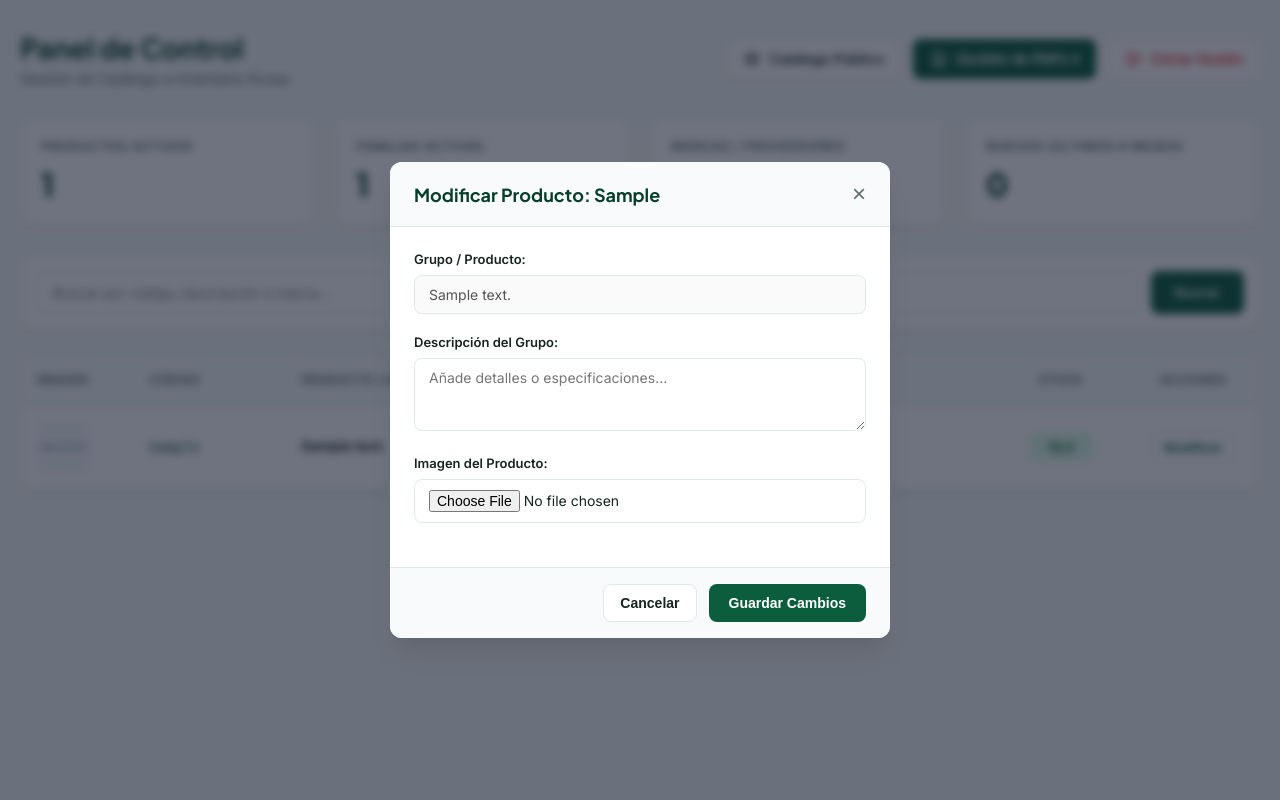
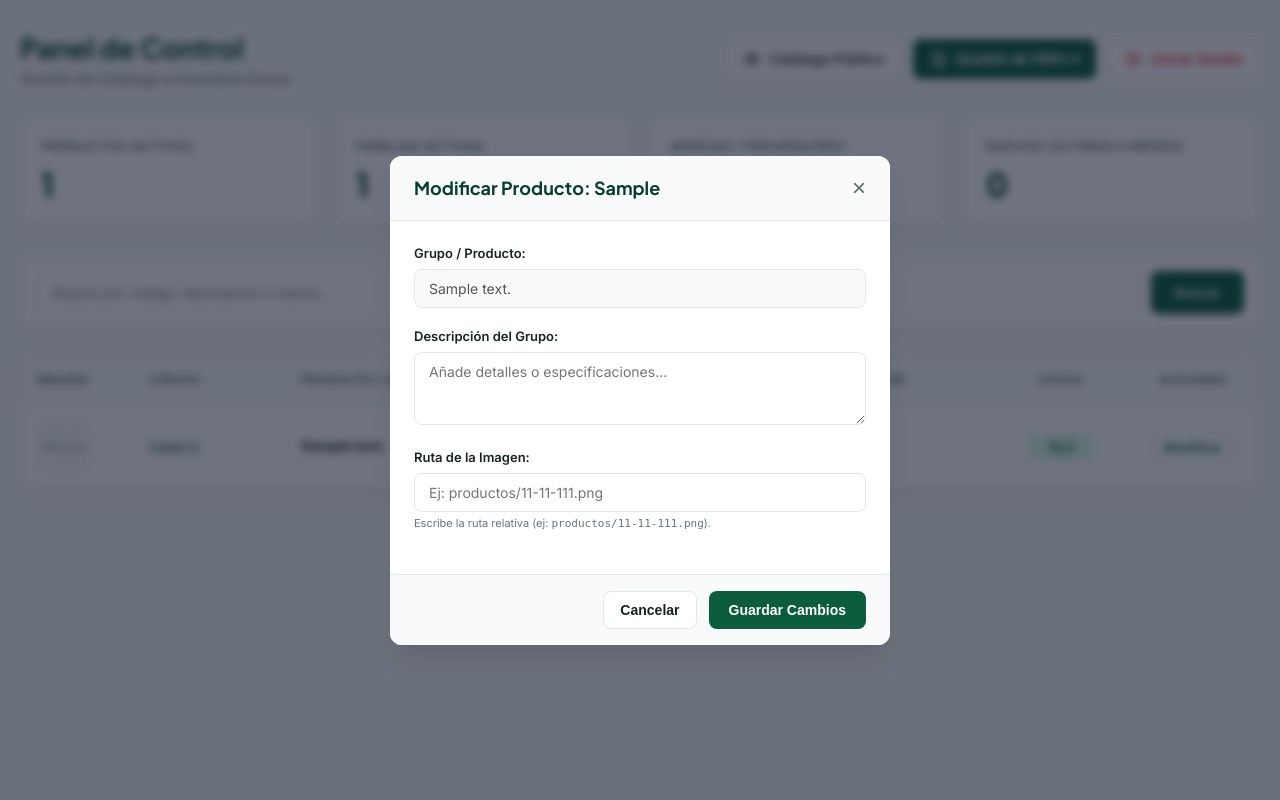
Before and after one commit to rriosecosa/digitalizacionCatalogo, a Django app: page /dashboard/ in a window 1280 px wide, after a click on "Modificar". Run offline with Django 5.2, Linux system fonts and the light colour scheme; a user stored in the database is signed in; tables that the repository leaves empty hold one stand-in row (values such as "Sample post").

Commit message:
previo cambio de margenes

```diff
--- a/prueba/models.py
+++ b/prueba/models.py
@@ -67,6 +67,7 @@ class VistaProductoAgrupado(models.Model):
     precio_base_pesos = models.FloatField(blank=True, null=True)
     stock_disponible = models.FloatField(blank=True, null=True)
     eliminado = models.FloatField(blank=True, null=True)
+    familia_nombre = models.CharField(max_length=255, null=True, blank=True)
     unidad_medida = models.TextField(blank=True, null=True)
 
     proveedor = models.ForeignKey(
--- a/prueba/views.py
+++ b/prueba/views.py
@@ -351,38 +351,47 @@ def dashboard_productos(request):
 # ==========================================
 # VISTAS RESTANTES
 # ==========================================
-
 @permission_required('prueba.change_producto', login_url='login')
 def editar_producto(request, producto_id):
     if request.method == "POST":
         precio = request.POST.get("precio_base_pesos")
         stock = request.POST.get("stock_disponible")
+        # Capturamos la ruta en texto plano
         ruta_imagen = request.POST.get("ruta_imagen_producto", "").strip()
         grupo_nombre = request.POST.get("grupo_nombre")
         descripcion_grupo = request.POST.get("descripcion_grupo")
 
         try:
-            precio_float = float(precio) if precio else None
-            stock_float = float(stock) if stock else None
+            update_fields = {}
+            if precio is not None and precio != "":
+                update_fields['precio_base_pesos'] = float(precio)
+            if stock is not None and stock != "":
+                update_fields['stock_disponible'] = float(stock)
 
-            Producto.objects.filter(field_id=producto_id).update(
-                precio_base_pesos=precio_float,
-                stock_disponible=stock_float
-            )
+            if update_fields:
+                Producto.objects.filter(field_id=producto_id).update(**update_fields)
 
             if grupo_nombre:
                 img_obj, created = ImagenProducto.objects.get_or_create(grupo_nombre=grupo_nombre)
-                if ruta_imagen:
-                    img_obj.imagen = ruta_imagen
+
+                # Si el usuario escribió 'media/' o '/media/' por error, lo limpiamos para guardar solo la ruta relativa
+                if ruta_imagen.startswith('/media/'):
+                    ruta_imagen = ruta_imagen[7:]
+                elif ruta_imagen.startswith('media/'):
+                    ruta_imagen = ruta_imagen[6:]
+
+                # Guardamos la ruta de texto en la base de datos
+                img_obj.imagen = ruta_imagen
+
                 if descripcion_grupo is not None:
                     img_obj.descripcion = descripcion_grupo.strip()
+
                 img_obj.save()
 
             messages.success(request, "Producto actualizado correctamente.")
         except ValueError:
-            messages.error(request, "Error: Los valores ingresados no son numéricos válidos.")
+            messages.error(request, "Error: Los valores ingresados no son válidos.")
 
-    # Redirección mejorada con captura de ruta completa si existe
     return redirect(request.META.get('HTTP_REFERER', 'dashboard'))
 
 
--- a/templates/dashboard.html
+++ b/templates/dashboard.html
@@ -148,7 +148,7 @@
                             <div class="sub-desc">{{ p.descripcion_grupo|truncatechars:60 }}</div>
                         {% endif %}
                     </td>
-                    <td><span class="badge-familia">{{ p.familia_temporal|default:"General" }}</span></td>
+                    <td><span class="badge-familia">{{ p.familia_nombre|default:"General" }}</span></td>
                     <td>{{ p.proveedor.marca|default:"Sin Marca" }}</td>
                     <td style="text-align: center;">
                         <span class="badge-stock {% if p.stock_disponible > 0 %}stock-ok{% else %}stock-out{% endif %}">
@@ -171,7 +171,7 @@
                             <h3>Modificar Producto: {{ p.codigo }}</h3>
                             <button type="button" class="btn-cerrar" onclick="cerrarModal('modal-{{ p.field_id }}')">&times;</button>
                         </div>
-                        <form method="post" action="{% url 'editar_producto' p.field_id %}" enctype="multipart/form-data">
+                        <form method="post" action="{% url 'editar_producto' p.field_id %}">
                             {% csrf_token %}
                             <input type="hidden" name="next" value="{{ request.get_full_path }}">
 
@@ -179,6 +179,7 @@
                                 <div class="form-group">
                                     <label>Grupo / Producto:</label>
                                     <input type="text" class="form-control" value="{{ p.grupo_nombre }}" disabled>
+                                    <input type="hidden" name="grupo_nombre" value="{{ p.grupo_nombre }}">
                                 </div>
 
                                 <div class="form-group">
@@ -187,13 +188,17 @@
                                 </div>
 
                                 <div class="form-group">
-                                    <label>Imagen del Producto:</label>
+                                    <label>Ruta de la Imagen:</label>
                                     {% if p.imagen_url %}
-                                        <div style="margin-bottom: 8px;">
-                                            <img src="{{ p.imagen_url }}" style="max-height: 80px; border-radius: 4px; border: 1px solid #cbd5e1;">
+                                        <div style="margin-bottom: 8px; display: flex; align-items: center; gap: 10px;">
+                                            <img src="{{ p.imagen_url }}" style="max-height: 60px; border-radius: 4px; border: 1px solid #cbd5e1;">
+                                            <span style="font-size: 12px; color: #64748b;">Vista previa</span>
                                         </div>
                                     {% endif %}
-                                    <input type="file" name="imagen" class="form-control" accept="image/*">
+                                    <input type="text" name="ruta_imagen_producto" class="form-control" value="{% if p.imagen_url %}{{ p.imagen_url }}{% endif %}" placeholder="Ej: productos/11-11-111.png">
+                                    <small style="font-size: 11px; color: #64748b; margin-top: 4px; display: block;">
+                                        Escribe la ruta relativa (ej: <code>productos/11-11-111.png</code>).
+                                    </small>
                                 </div>
                             </div>
                             <div class="modal-footer">
@@ -238,9 +243,8 @@
 </div>
 
 <script>
-    // Función para manejar el clic del menú desplegable
     function toggleMenuPDFs(event) {
-        event.stopPropagation(); // Evita que el clic se propague al document y cierre el menú de inmediato
+        event.stopPropagation();
         var menu = document.getElementById('menuFlotantePDF');
         menu.classList.toggle('show');
     }
@@ -255,15 +259,12 @@
         document.body.style.overflow = 'auto';
     }
 
-    // Este evento escucha cualquier clic en la ventana
     window.onclick = function(event) {
-        // Cerrar modales si se hace clic afuera
         if (event.target.classList.contains('modal')) {
             event.target.classList.remove('active');
             document.body.style.overflow = 'auto';
         }
 
-        // Cerrar el menú desplegable de PDFs si se hace clic en cualquier otro lado
         if (!event.target.closest('.dropdown')) {
             var menu = document.getElementById('menuFlotantePDF');
             if (menu && menu.classList.contains('show')) {
```
